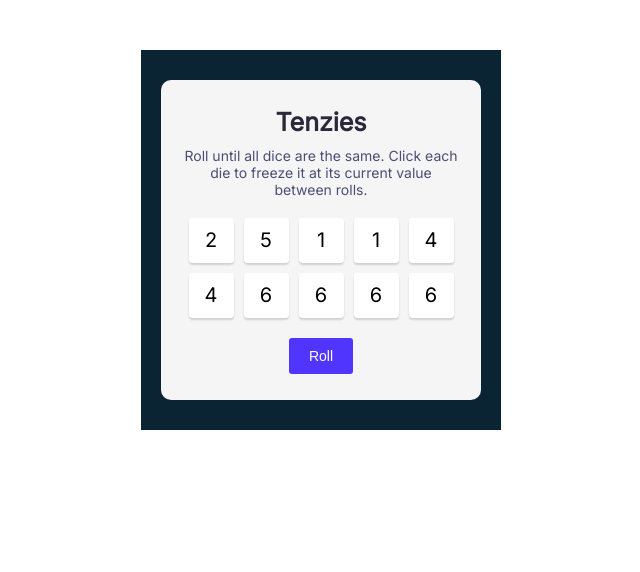
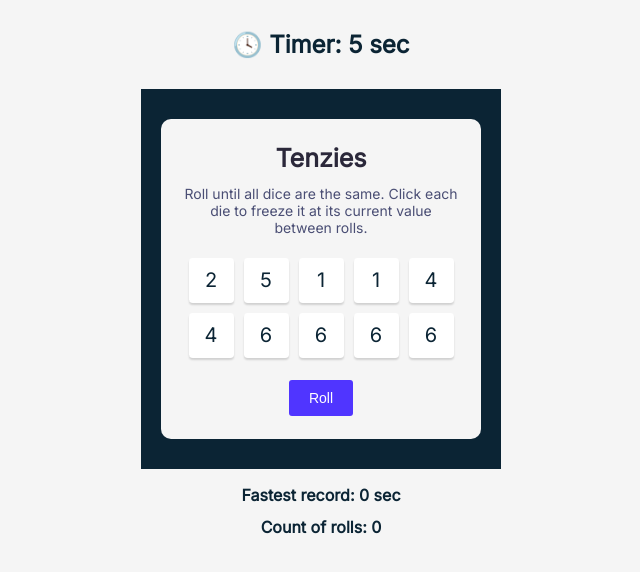
Before and after one commit to nancyliao0612/tenzies-game, a React (Create React App) app: page / in a window 1280 px wide. Shown: the top 572 px of the page, without its empty margins (319-959 px from the left). Built offline with nearby package versions, Linux system fonts and the light colour scheme.

Commit message:
add timer, number of rolls

```diff
--- a/src/App.js
+++ b/src/App.js
@@ -6,6 +6,16 @@ import ReactConfetti from "react-confetti";
 function App() {
   const [dice, setDice] = useState([]);
   const [tenzies, setTenzies] = useState(false);
+  const [countRoll, setCountRoll] = useState(0);
+  const [time, setTime] = useState(0);
+  const [intervalId, setIntervalId] = useState(0);
+  const [record, setRecord] = useState(
+    () => JSON.parse(localStorage.getItem("record")) || 0
+  );
+
+  useEffect(() => {
+    localStorage.setItem("record", JSON.stringify(record));
+  }, [record]);
 
   function allNewDie() {
     const array = [];
@@ -18,9 +28,14 @@ function App() {
 
   useEffect(() => {
     allNewDie();
+    const intervalId = setInterval(() => {
+      setTime((prevTime) => prevTime + 1);
+    }, 1000);
+    setIntervalId(intervalId);
   }, []);
 
   function handleRoll() {
+    setCountRoll((prevRoll) => prevRoll + 1);
     const newRollArray = [];
     dice.map((item) => {
       if (item.isHeld === true) {
@@ -34,6 +49,7 @@ function App() {
     if (tenzies) {
       setTenzies(false);
       allNewDie();
+      setTime(0);
     }
   }
 
@@ -59,10 +75,19 @@ function App() {
     if (allDiceHeld.length === 10 && allNumber[0] * 10 === totalNumber) {
       setTenzies(true);
       console.log("You won!");
+      clearInterval(intervalId);
+      if (record === 0) {
+        setRecord(time);
+      }
+      if (time < record) {
+        setRecord(time);
+      }
     }
   }, [dice]);
 
   return (
+    <>
+      <h2>🕓 Timer: {time} sec</h2>
       <main>
         {tenzies && <ReactConfetti />}
         <div className="tenzies-wrapper">
@@ -86,6 +111,9 @@ function App() {
           <button onClick={handleRoll}>{tenzies ? "New Game" : "Roll"}</button>
         </div>
       </main>
+      <h4>Fastest record: {record} sec</h4>
+      <h4>Count of rolls: {countRoll}</h4>
+    </>
   );
 }
 
--- a/src/index.css
+++ b/src/index.css
@@ -5,6 +5,8 @@
 body {
   margin: 0;
   font-family: "Inter";
+  color: #0b2434;
+  background: #f5f5f5;
 }
 
 main {
@@ -12,7 +14,7 @@ main {
   height: 380px;
   background: #0b2434;
   margin: 0 auto;
-  margin-top: 50px;
+  margin-top: 30px;
   padding: 30px 20px;
 }
 
@@ -40,7 +42,7 @@ main {
   align-items: center;
   justify-content: center;
   flex-direction: column;
-  gap: 10px;
+  gap: 12px;
 }
 
 .die-wrapper {
@@ -72,3 +74,16 @@ button {
   cursor: pointer;
   margin-top: 10px;
 }
+
+h2 {
+  /* border: solid 1px; */
+  text-align: center;
+  font-size: 24px;
+  margin-top: 30px;
+}
+
+h4 {
+  text-align: center;
+  margin-bottom: 10px;
+  line-height: 10px;
+}
```
Lines whose indentation alone changed are shown as unchanged.
